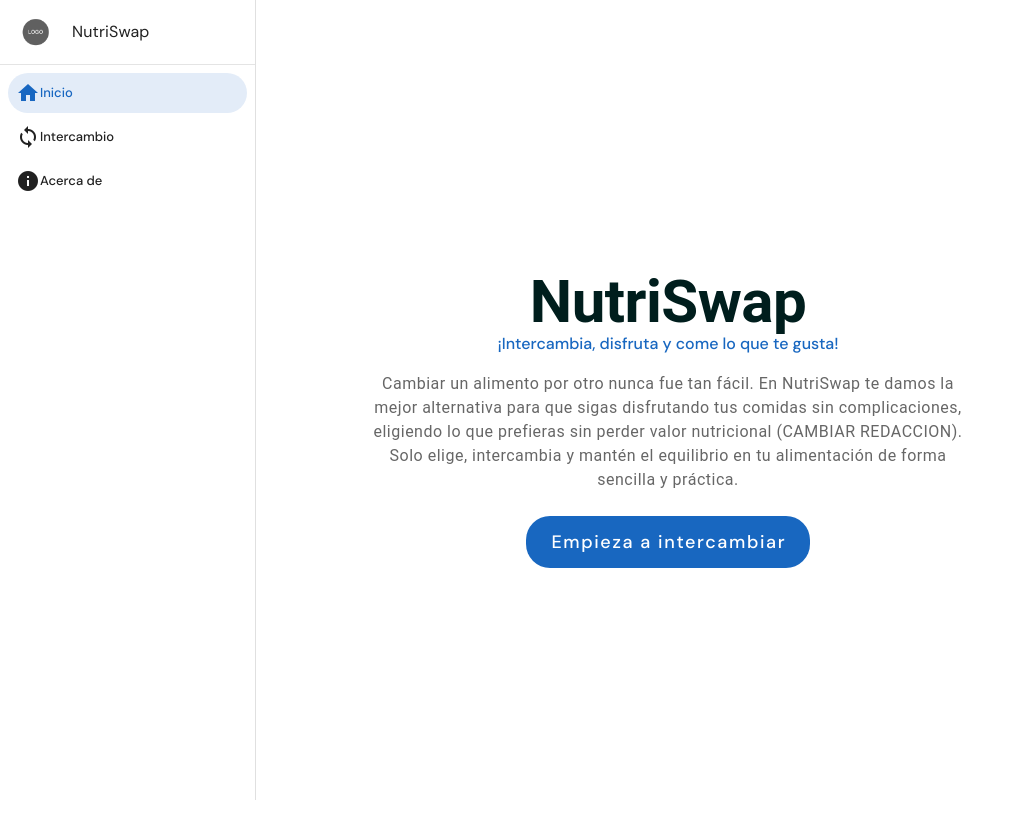
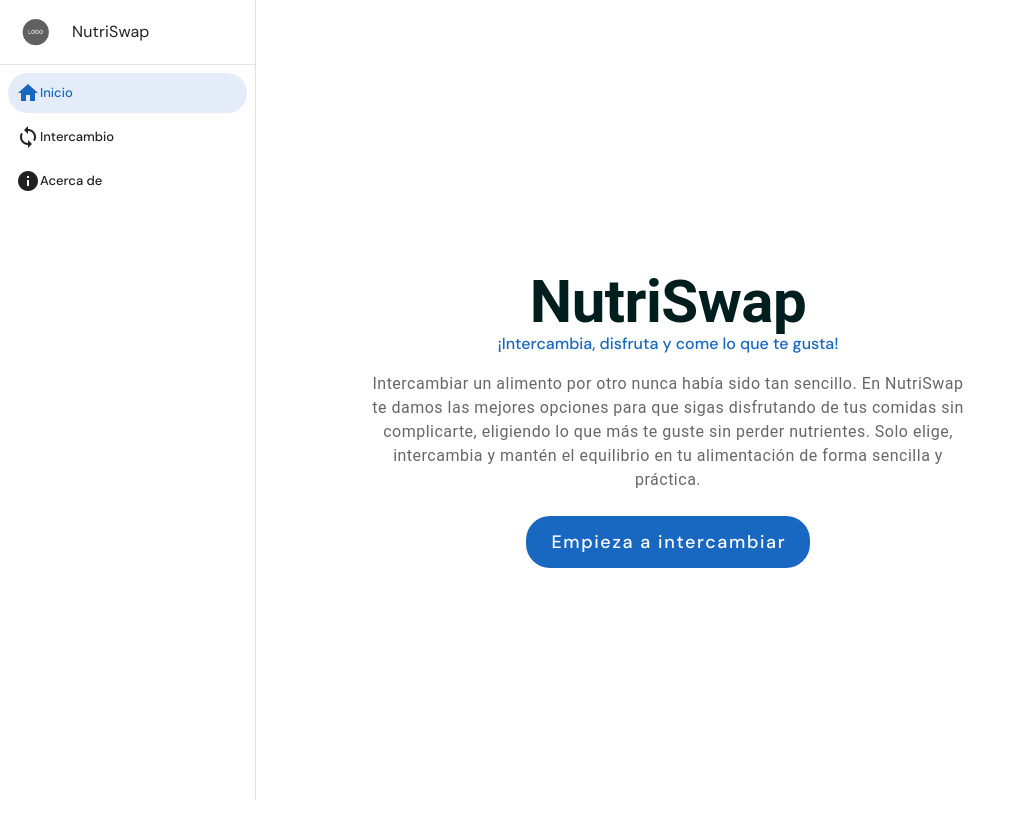
Before and after one commit to Nacho-Gmz/nutri-swap, a Vue app: page / in a window 1280 px wide. Shown: the top 838 px of the page, without its empty margins (0-1018 px from the left). Built offline with nearby package versions, Linux system fonts and the light colour scheme.

Commit message:
HomePage phrasing changes

```diff
--- a/src/views/Home.vue
+++ b/src/views/Home.vue
@@ -5,7 +5,7 @@ import HomeCard from '@/components/HomeCard.vue';
 <template>
     <v-main class="home-page">
         <HomeCard title-text="NutriSwap" subtitle-text="¡Intercambia, disfruta y come lo que te gusta!"
-            description-text="Cambiar un alimento por otro nunca fue tan fácil. En NutriSwap te damos la mejor alternativa para que sigas disfrutando tus comidas sin complicaciones, eligiendo lo que prefieras sin perder valor nutricional (CAMBIAR REDACCION). Solo elige, intercambia y mantén el equilibrio en tu alimentación de forma sencilla y práctica."
+            description-text="Intercambiar un alimento por otro nunca había sido tan sencillo. En NutriSwap te damos las mejores opciones para que sigas disfrutando de tus comidas sin complicarte, eligiendo lo que más te guste sin perder nutrientes. Solo elige, intercambia y mantén el equilibrio en tu alimentación de forma sencilla y práctica."
             button-text="Empieza a intercambiar" button-link="/swapper" show-button="true" />
         <v-divider></v-divider>
         <HomeCard title-text="¿Qué es NutriSwap y cómo funciona?"
```
